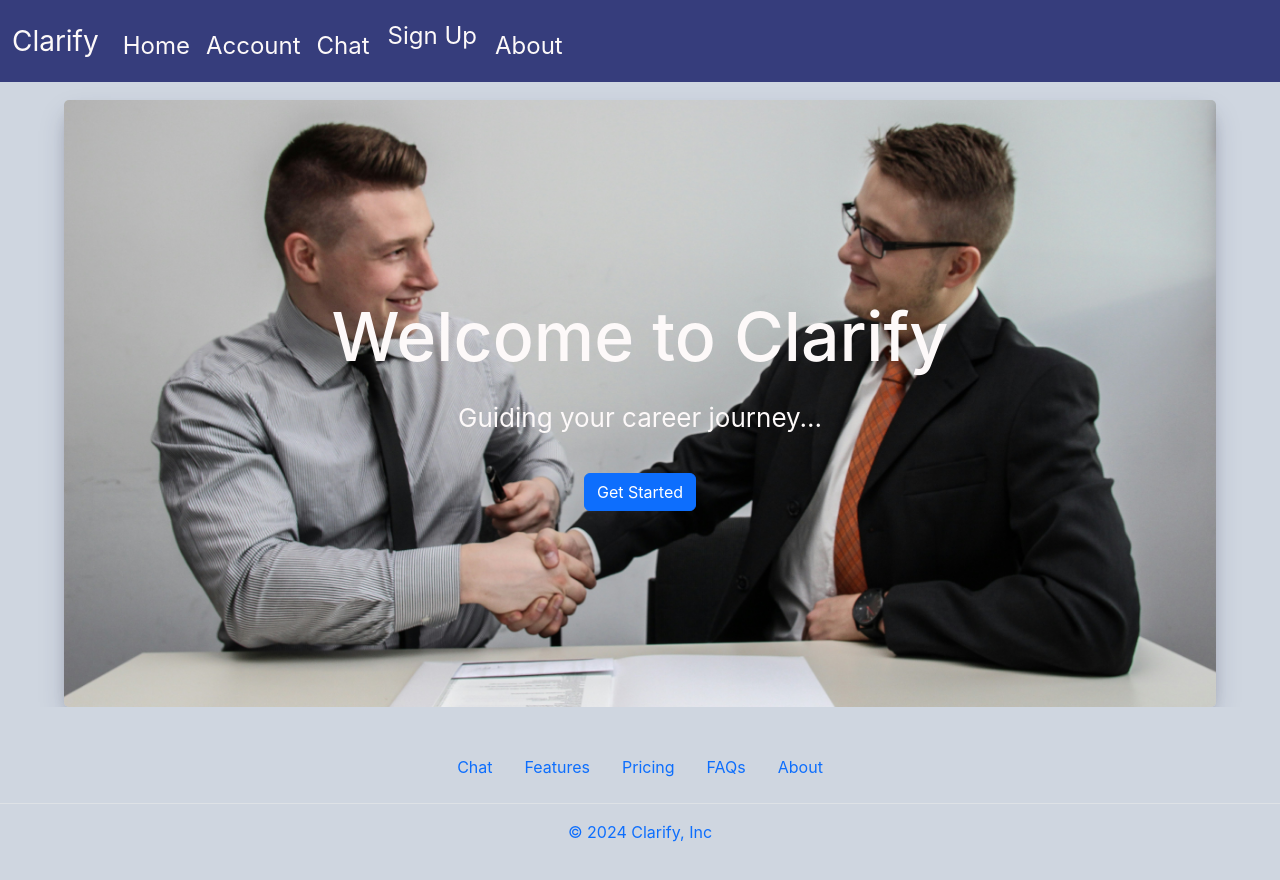
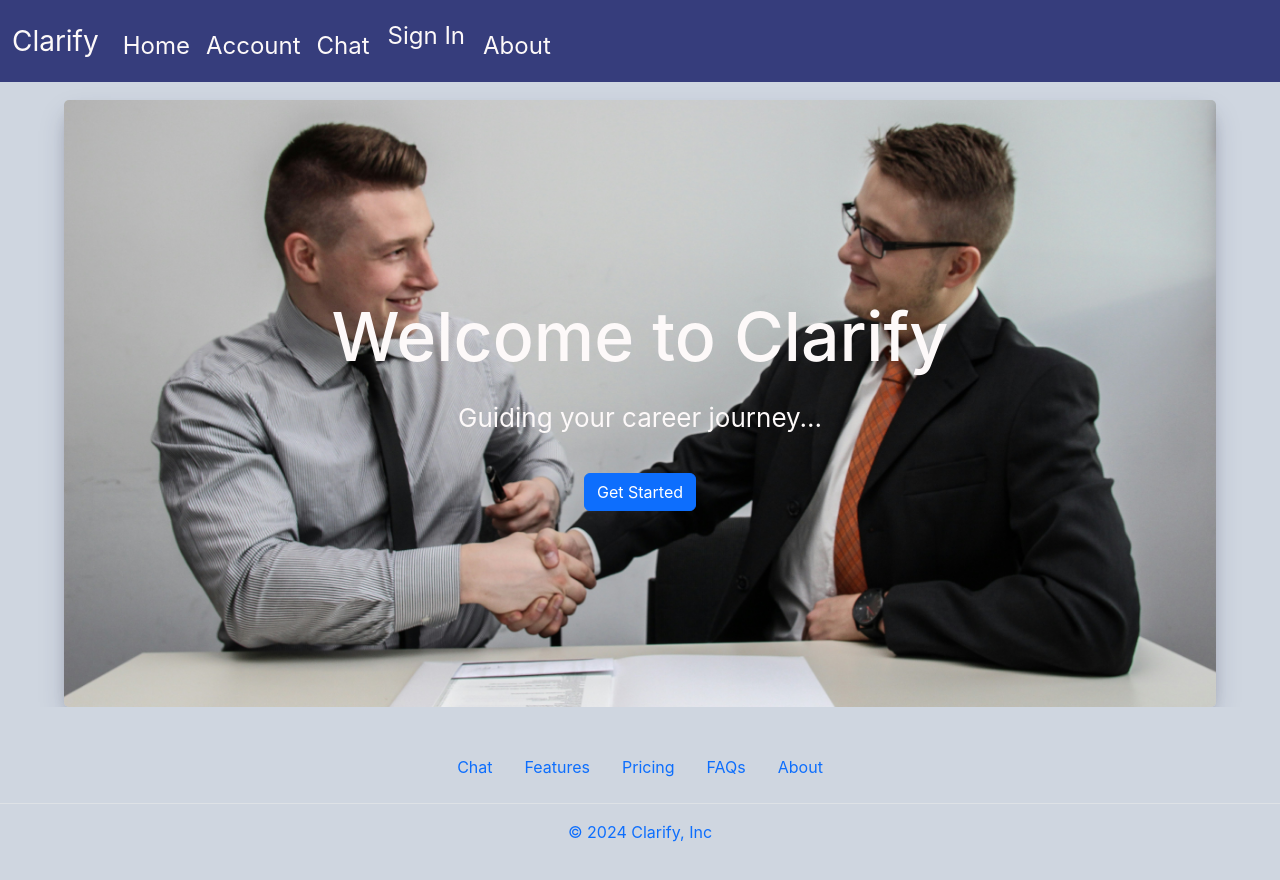
Before and after one commit to MichaelOmoniyi/Clarify, a React (Create React App) app in the folder clarify-app/: page / in a window 1280 px wide. Shown: the top 880 px of the page. Built offline with nearby package versions, Linux system fonts and the light colour scheme; no server answers.

Commit message:
Made changes to the route for the Sign In link

```diff
--- a/clarify-app/src/components/Navbar.jsx
+++ b/clarify-app/src/components/Navbar.jsx
@@ -64,7 +64,7 @@ const Navbar = () => {
                         {user?.displayName ? (
                            <button className="nav-link active" onClick={handleSignOut}>Logout</button>
                         ) : (
-                           <Link to='/signup'>Sign Up</Link>
+                           <Link to='/signin'>Sign In</Link>
                         )}
                      </li>
                      <li className="nav-item">
```
